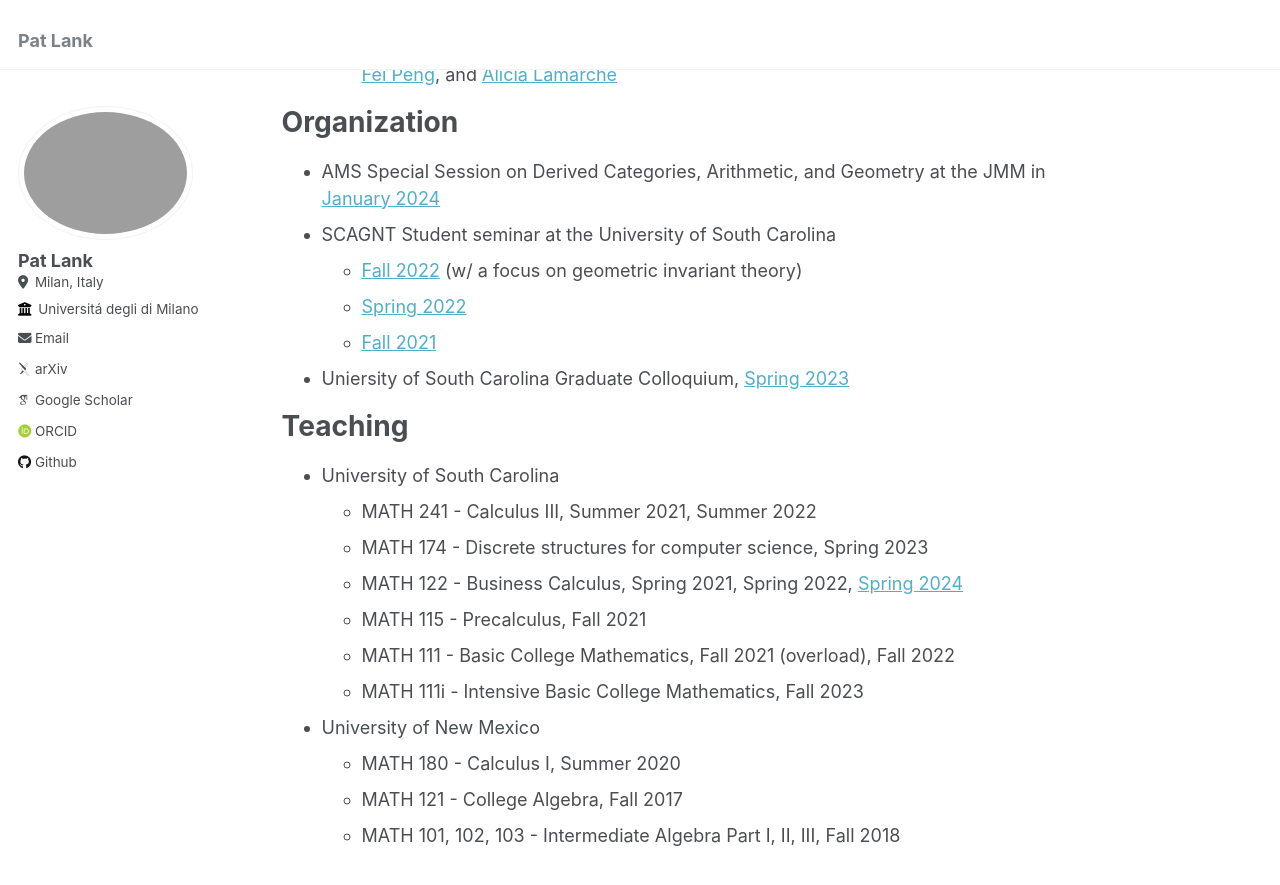
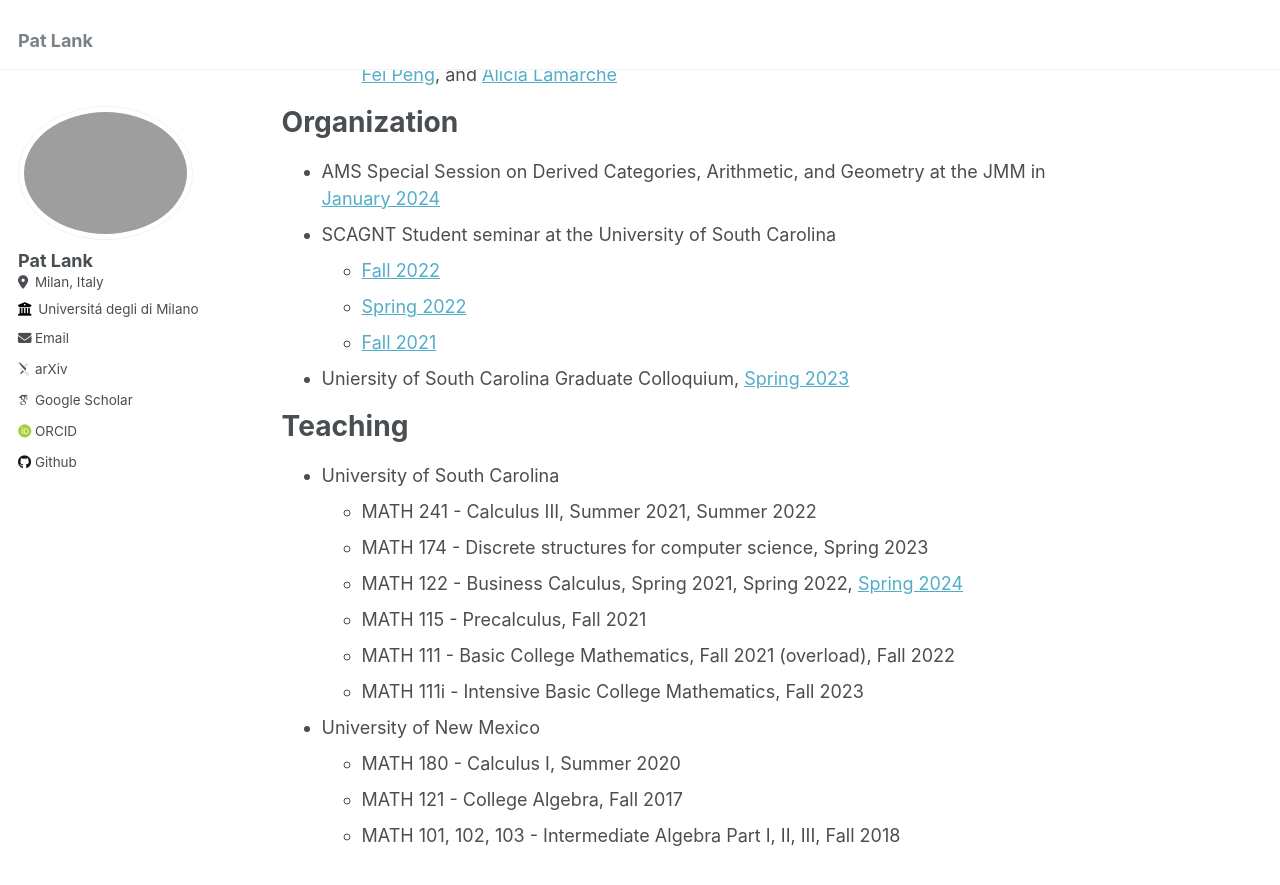
Before and after one commit to lankp/oldoldfile, a Jekyll site: the page built from _pages/about.md, in a window 1280 px wide and 900 px high, scrolled down 1264 px. Shown: the top 885 px of the window. Built offline with Jekyll 4.4.1, drawn with Linux system fonts in a browser that asks for light colours; some web fonts are replaced.

Commit message:
Update about.md

```diff
--- a/_pages/about.md
+++ b/_pages/about.md
@@ -33,7 +33,7 @@ Organization
 ===
 - AMS Special Session on Derived Categories, Arithmetic, and Geometry at the JMM in [January 2024](https://www.jointmathematicsmeetings.org/meetings/national/jmm2024/2300_program_ss105.html#title)
 - SCAGNT Student seminar at the University of South Carolina
-  - [Fall 2022](https://www.scagnt.org/student_seminar/) (w/ a focus on geometric invariant theory)
+  - [Fall 2022](https://www.scagnt.org/student_seminar/)
   - [Spring 2022](https://www.scagnt.org/student_seminar/spring/2022/index.html)
   - [Fall 2021](https://www.scagnt.org/student_seminar/fall/2021/index.html)
 - Uniersity of South Carolina Graduate Colloquium, [Spring 2023](https://www.jonathanmichaelsmith.com/graduate-colloquium-spring-2023)
```
